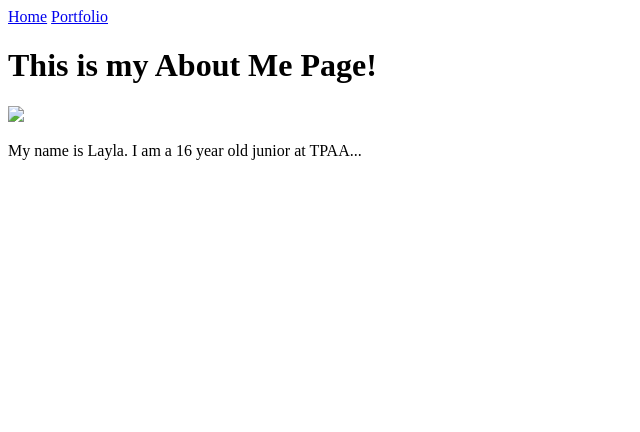
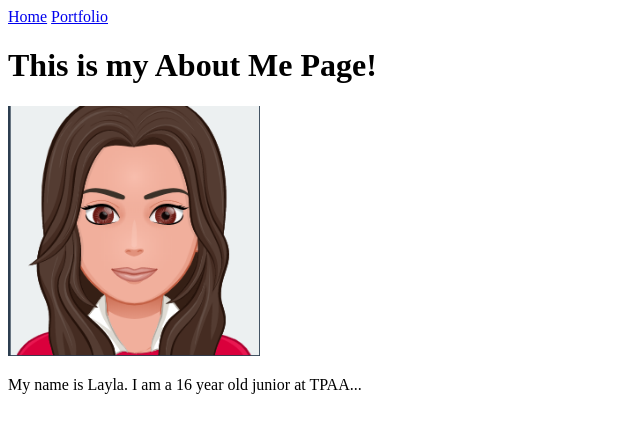
Before and after one commit to lalniami2024/lalniami2024.github.io, a plain HTML site: page my_website/aboutme.html in a window 1280 px wide. Shown: the whole page, without its empty margins (0-640 px from the left). Drawn offline with Linux system fonts and the light colour scheme.

Commit message:
Initial commit

```diff
--- a/my_website/aboutme.html
+++ b/my_website/aboutme.html
@@ -8,7 +8,7 @@
     <a href="index.html">Home</a>
     <a href="portfolio.html">Portfolio</a>
     <h1>This is my About Me Page!</h1>
-    <img src="images/myAvatar.png" height="250">
+    <img src="images/me.png" height="250">
     <p>My name is Layla. I am a 16 year old junior at TPAA...</p>
     <br>
     </a>
```
Also changed, not shown: .c9/metadata/environment/my_website/aboutme.html.
